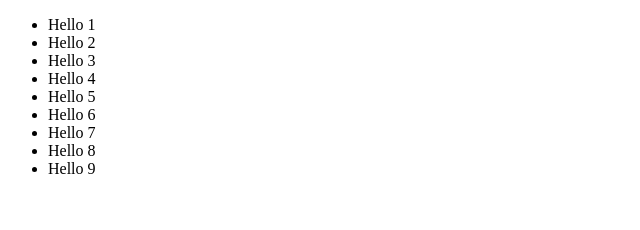
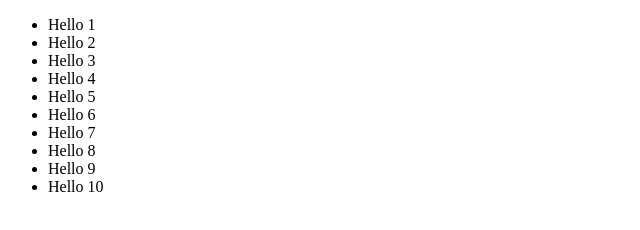
Before and after one commit to s-krumov/default-web, a plain HTML site: page hello-there.html in a window 1280 px wide. Shown: the full height of the page, 0-640 px from the left. Drawn offline with Linux system fonts and the light colour scheme.

Commit message:
commit 10

```diff
--- a/hello-there.html
+++ b/hello-there.html
@@ -16,6 +16,7 @@
   <li>Hello 7</li>
   <li>Hello 8</li>
   <li>Hello 9</li>
+  <li>Hello 10</li>
  </ul>
 </body>
 </html>
```
